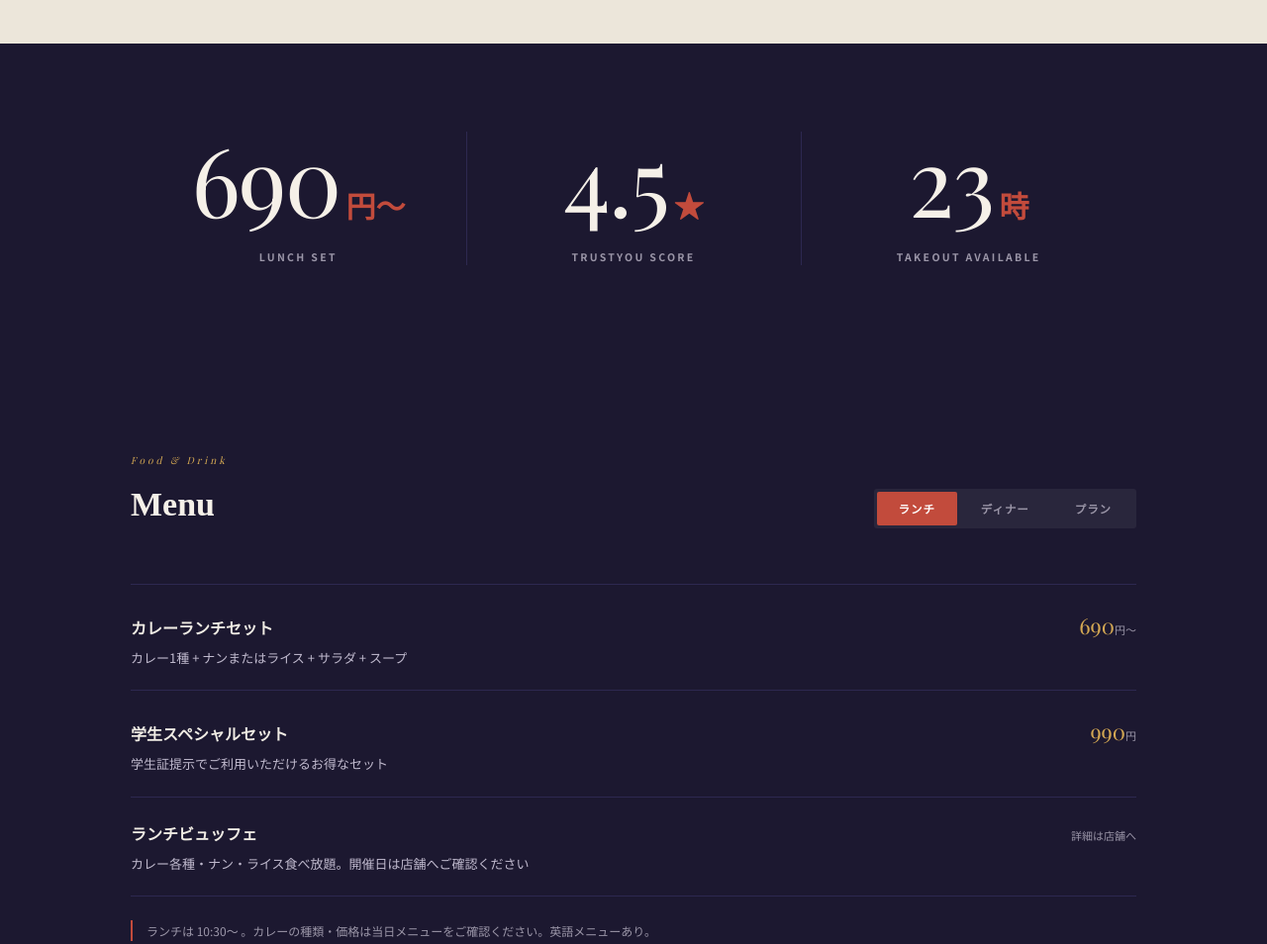
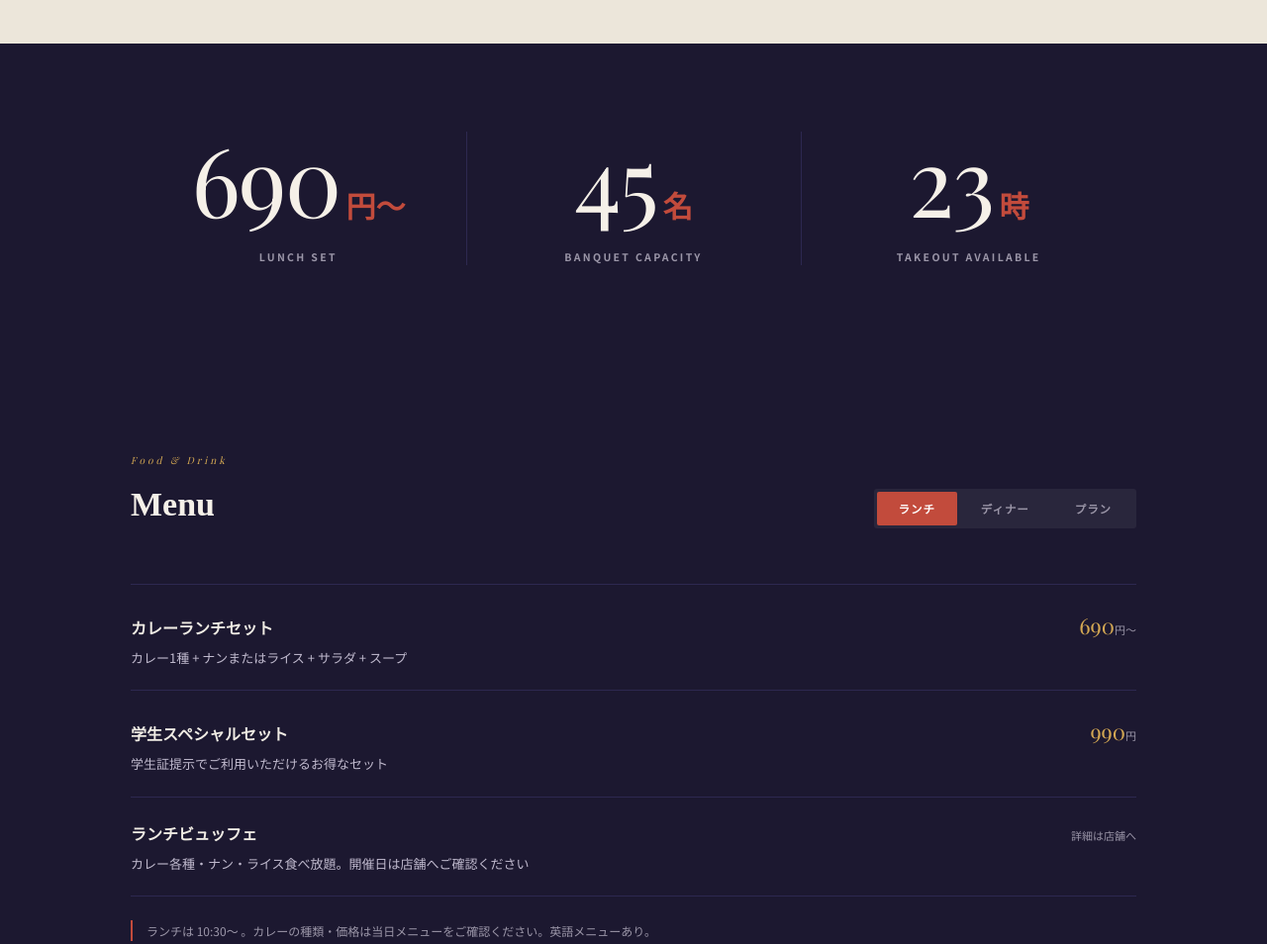
Before and after one commit to u2kvviiuueeu2k-ui/bawana-hp, a website: page index.html in a window 1280 px wide. Shown: the part 1580-2534 px from the top of the page at 99% size. Drawn offline with nearby package versions, Linux system fonts and the light colour scheme; a web font is replaced by a local one.

Commit message:
fix: 数字・レビュー・アニメーション修正
- Numbers: TrustYou 4.5★ → 宴会最大45名に変更（レビューと重複解消）
- Numbers animation: カウントアップ廃止 → バウンス・ポップアップに変更
- Google review: 「口コミを確認」 → 他と同じ数値表示形式に統一（4.3仮置き）
- Google score の `data-decimal` 属性も除去しカウントアップ依存を排除

Co-Authored-By: Claude Sonnet 4.6 <noreply@anthropic.com>

```diff
--- a/index.html
+++ b/index.html
@@ -768,16 +768,16 @@
     }
     .hero-line.drawn { width: 48px; }
 
-    /* num-item counter reveal */
+    /* num-item pop-up */
     .num-item {
       opacity: 0;
-      transform: translateY(20px);
-      transition: opacity .6s cubic-bezier(.22,1,.36,1),
-                  transform .6s cubic-bezier(.22,1,.36,1);
+      transform: scale(0.65) translateY(24px);
+      transition: opacity .55s cubic-bezier(.34,1.56,.64,1),
+                  transform .55s cubic-bezier(.34,1.56,.64,1);
     }
-    .num-item.in { opacity: 1; transform: translateY(0); }
-    .num-item:nth-child(2) { transition-delay: .12s; }
-    .num-item:nth-child(3) { transition-delay: .24s; }
+    .num-item.in { opacity: 1; transform: scale(1) translateY(0); }
+    .num-item:nth-child(2) { transition-delay: .14s; }
+    .num-item:nth-child(3) { transition-delay: .28s; }
 
     /* ─────────────────────────────────────────
        RESPONSIVE
@@ -939,10 +939,10 @@
           </div>
           <div class="num-item">
             <div class="num-figure">
-              <span class="count" data-target="4.5" data-decimal="1">4.5</span>
-              <span class="num-unit">★</span>
+              <span class="count" data-target="45" data-decimal="0">45</span>
+              <span class="num-unit">名</span>
             </div>
-            <span class="num-label">TrustYou Score</span>
+            <span class="num-label">Banquet Capacity</span>
           </div>
           <div class="num-item">
             <div class="num-figure">
@@ -1068,13 +1068,13 @@
         </div>
         <div class="review-grid reveal">
           <div class="rv-card">
-            <span class="rv-platform">Google</span>
-            <div class="rv-score" style="font-size:28px;padding:20px 0;color:var(--muted)">口コミを確認</div>
-            <a class="rv-google-cta"
+            <span class="rv-platform">Google Maps</span>
+            <!-- TODO: ゆっけ → Googleマップで実際のスコアを確認して4.3等の数値に差し替え -->
+            <div class="rv-score" id="google-score">4.3</div>
+            <span class="rv-stars">★★★★☆</span>
+            <a class="rv-link"
                href="https://www.google.com/maps/search/バワナ+小平市+たかの台43-10"
-               target="_blank" rel="noopener noreferrer">
-              Googleで口コミを見る →
-            </a>
+               target="_blank" rel="noopener noreferrer">Googleで口コミを見る →</a>
           </div>
           <div class="rv-card">
             <span class="rv-platform">TrustYou</span>
@@ -1235,29 +1235,7 @@
     }, { threshold: 0.08 });
     document.querySelectorAll('.reveal').forEach(el => revealIo.observe(el));
 
-    /* ── number count-up ── */
-    function runCount(el) {
-      const target  = parseFloat(el.dataset.target);
-      const decimal = parseInt(el.dataset.decimal) || 0;
-      const dur     = 1600;
-      const t0      = performance.now();
-      (function tick(now) {
-        const p = Math.min((now - t0) / dur, 1);
-        const e = 1 - Math.pow(1 - p, 4);
-        el.textContent = decimal ? (target * e).toFixed(decimal) : Math.floor(target * e);
-        if (p < 1) requestAnimationFrame(tick);
-      })(t0);
-    }
-    const countIo = new IntersectionObserver(entries => {
-      entries.forEach(e => {
-        if (!e.isIntersecting) return;
-        runCount(e.target);
-        countIo.unobserve(e.target);
-      });
-    }, { threshold: 0.5 });
-    document.querySelectorAll('.count').forEach(el => countIo.observe(el));
-
-    /* ── num-item reveal ── */
+    /* ── num-item pop-up reveal ── */
     const numIo = new IntersectionObserver(entries => {
       entries.forEach(e => {
         if (!e.isIntersecting) return;
```
